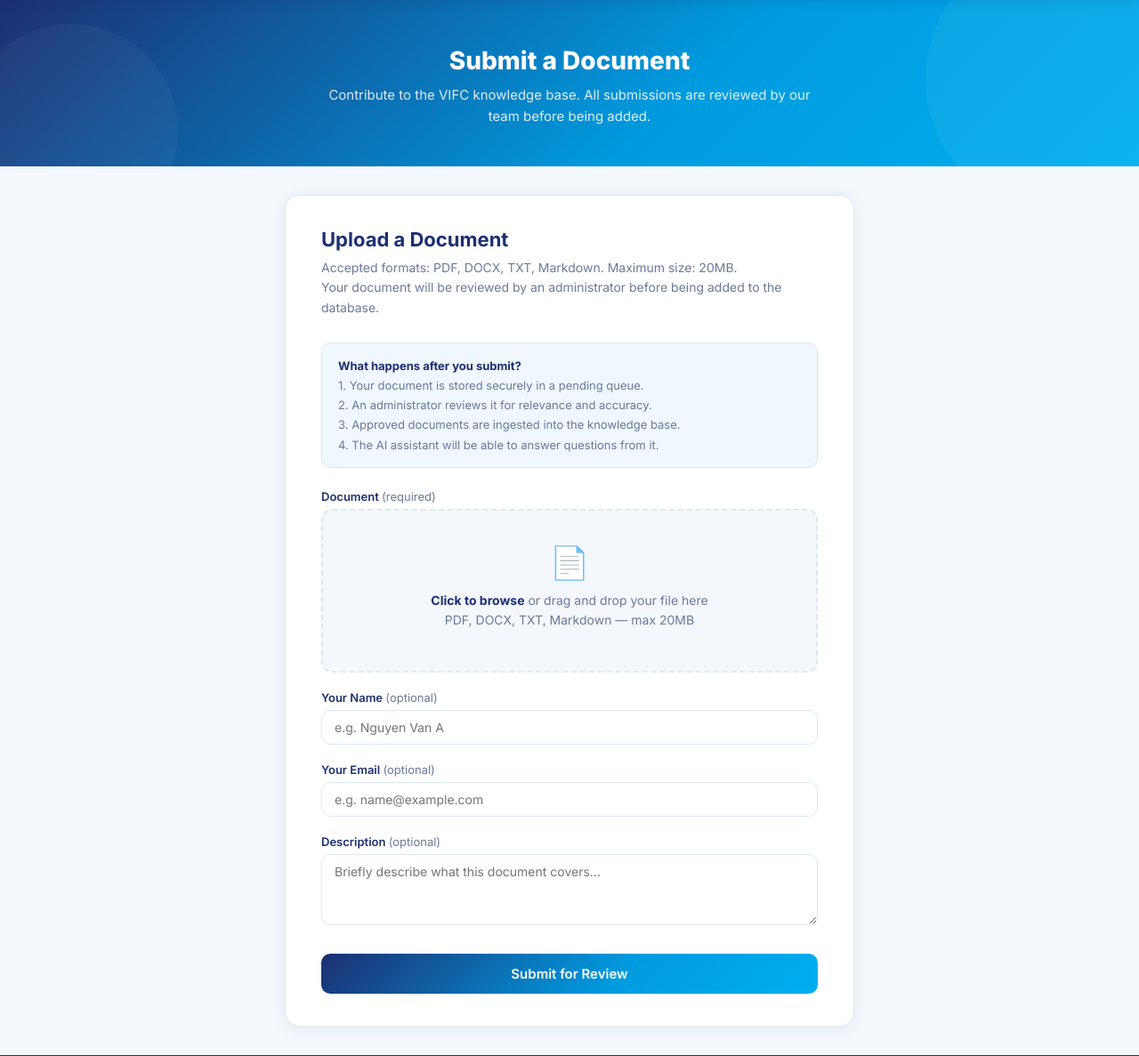
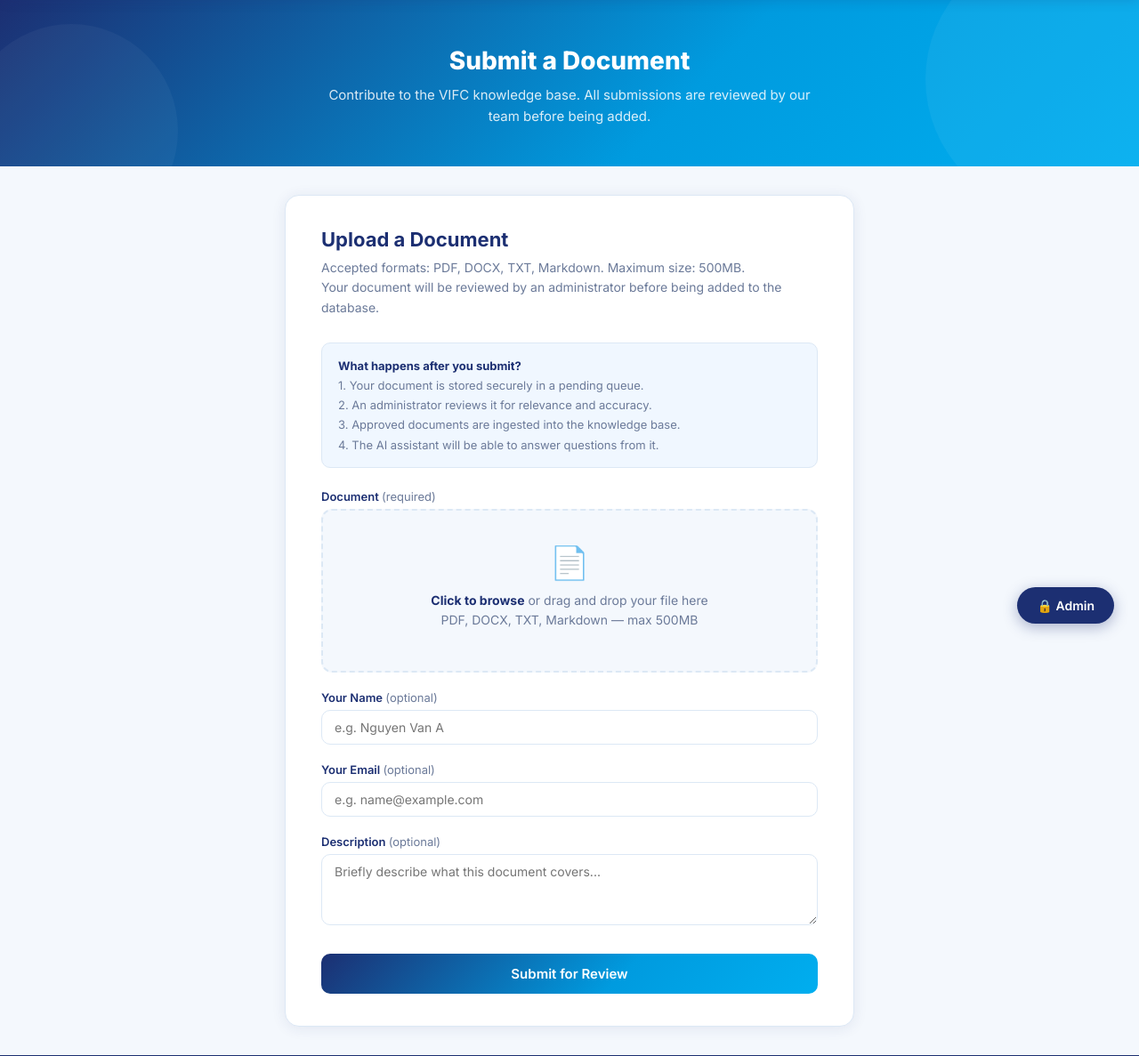
Before and after one commit to tomtruong8743/tttc-rag, a FastAPI app: page /upload in a window 1280 px wide. Shown: the part 71-1258 px from the top of the page at 89% size. Run offline with FastAPI, Linux system fonts and the light colour scheme.

Commit message:
Fix: Update 20MB to 500MB limit text, add admin button to upload page

```diff
--- a/website/templates/upload.html
+++ b/website/templates/upload.html
@@ -150,7 +150,7 @@
       {% endif %}
 
       <h2>Upload a Document</h2>
-      <p class="subtitle">Accepted formats: PDF, DOCX, TXT, Markdown. Maximum size: 20MB.<br>
+      <p class="subtitle">Accepted formats: PDF, DOCX, TXT, Markdown. Maximum size: 500MB.<br>
       Your document will be reviewed by an administrator before being added to the database.</p>
 
       <div class="info-box">
@@ -168,7 +168,7 @@
           <div class="drop-zone" id="drop-zone" onclick="document.getElementById('file-input').click()">
             <div class="icon">📄</div>
             <p><strong>Click to browse</strong> or drag and drop your file here</p>
-            <p>PDF, DOCX, TXT, Markdown — max 20MB</p>
+            <p>PDF, DOCX, TXT, Markdown — max 500MB</p>
             <div class="file-selected" id="file-label"></div>
             <input type="file" id="file-input" name="file" accept=".pdf,.docx,.txt,.md" required>
           </div>
@@ -200,6 +200,89 @@
     2026 © Vietnam International Financial Centre
   </footer>
 
+  <!-- ── Admin floating button ── -->
+  <div id="admin-fab-container">
+    <div id="admin-popup" style="display:none;">
+      <div id="admin-popup-title">🔒 Admin Login</div>
+      <input type="password" id="admin-pw-input" placeholder="Enter admin password" />
+      <div id="admin-pw-error"></div>
+      <button id="admin-pw-submit">Log In</button>
+    </div>
+    <button id="admin-fab" onclick="handleFab()">🔒 Admin</button>
+  </div>
+
+  <style>
+    #admin-fab-container {
+      position: fixed;
+      bottom: 28px;
+      right: 28px;
+      z-index: 999;
+      display: flex;
+      flex-direction: column;
+      align-items: flex-end;
+      gap: 10px;
+    }
+    #admin-fab {
+      background: var(--navy);
+      color: white;
+      border: none;
+      border-radius: 24px;
+      padding: 12px 22px;
+      font-size: 14px;
+      font-weight: 600;
+      font-family: inherit;
+      cursor: pointer;
+      box-shadow: 0 4px 16px rgba(28,47,114,0.35);
+      transition: background 0.2s, transform 0.1s;
+    }
+    #admin-fab:hover { background: #162460; }
+    #admin-fab:active { transform: scale(0.96); }
+    #admin-popup {
+      background: white;
+      border: 1.5px solid #ddd;
+      border-radius: 14px;
+      box-shadow: 0 8px 32px rgba(28,47,114,0.18);
+      padding: 18px 20px;
+      width: 240px;
+    }
+    #admin-popup-title {
+      font-size: 14px;
+      font-weight: 700;
+      color: var(--navy);
+      margin-bottom: 12px;
+    }
+    #admin-pw-input {
+      width: 100%;
+      border: 1.5px solid #ddd;
+      border-radius: 8px;
+      padding: 9px 12px;
+      font-size: 14px;
+      font-family: inherit;
+      outline: none;
+      margin-bottom: 8px;
+      box-sizing: border-box;
+    }
+    #admin-pw-input:focus { border-color: var(--blue); }
+    #admin-pw-error {
+      font-size: 12px;
+      color: #dc2626;
+      margin-bottom: 8px;
+      min-height: 18px;
+    }
+    #admin-pw-submit {
+      width: 100%;
+      background: var(--blue);
+      color: white;
+      border: none;
+      border-radius: 8px;
+      padding: 10px;
+      font-size: 14px;
+      font-weight: 600;
+      cursor: pointer;
+    }
+    #admin-pw-submit:hover { background: #0066cc; }
+  </style>
+
   <script>
     const dropZone  = document.getElementById('drop-zone');
     const fileInput = document.getElementById('file-input');
@@ -220,13 +303,40 @@
       }
     });
 
-    // ── Formatting checker ──
-    const fmtInput   = document.getElementById('fmt-input');
-    const fmtLabel   = document.getElementById('fmt-label');
-    const fmtResult  = document.getElementById('fmt-result');
-    const btnCheck   = document.getElementById('btn-check');
-    const btnFix     = document.getElementById('btn-fix');
-    const fmtDrop    = document.getElementById('fmt-drop-zone');
+    // ── Admin button ──
+    function handleFab() {
+      const popup = document.getElementById('admin-popup');
+      popup.style.display = popup.style.display === 'none' ? 'block' : 'none';
+      if (popup.style.display === 'block') {
+        document.getElementById('admin-pw-input').focus();
+      }
+    }
+
+    document.getElementById('admin-pw-submit').addEventListener('click', async () => {
+      const pw = document.getElementById('admin-pw-input').value;
+      const err = document.getElementById('admin-pw-error');
+      err.textContent = '';
+      try {
+        const res = await fetch('/admin/login', {
+          method: 'POST',
+          headers: { 'Content-Type': 'application/x-www-form-urlencoded' },
+          body: 'password=' + encodeURIComponent(pw)
+        });
+        if (res.redirected) {
+          window.location.href = res.url;
+        } else if (res.ok) {
+          window.location.href = '/admin/review';
+        } else {
+          err.textContent = 'Incorrect password';
+        }
+      } catch(e) {
+        err.textContent = 'Error: ' + e.message;
+      }
+    });
+
+    document.getElementById('admin-pw-input').addEventListener('keypress', e => {
+      if (e.key === 'Enter') document.getElementById('admin-pw-submit').click();
+    });
 
   </script>
 </body>
```
